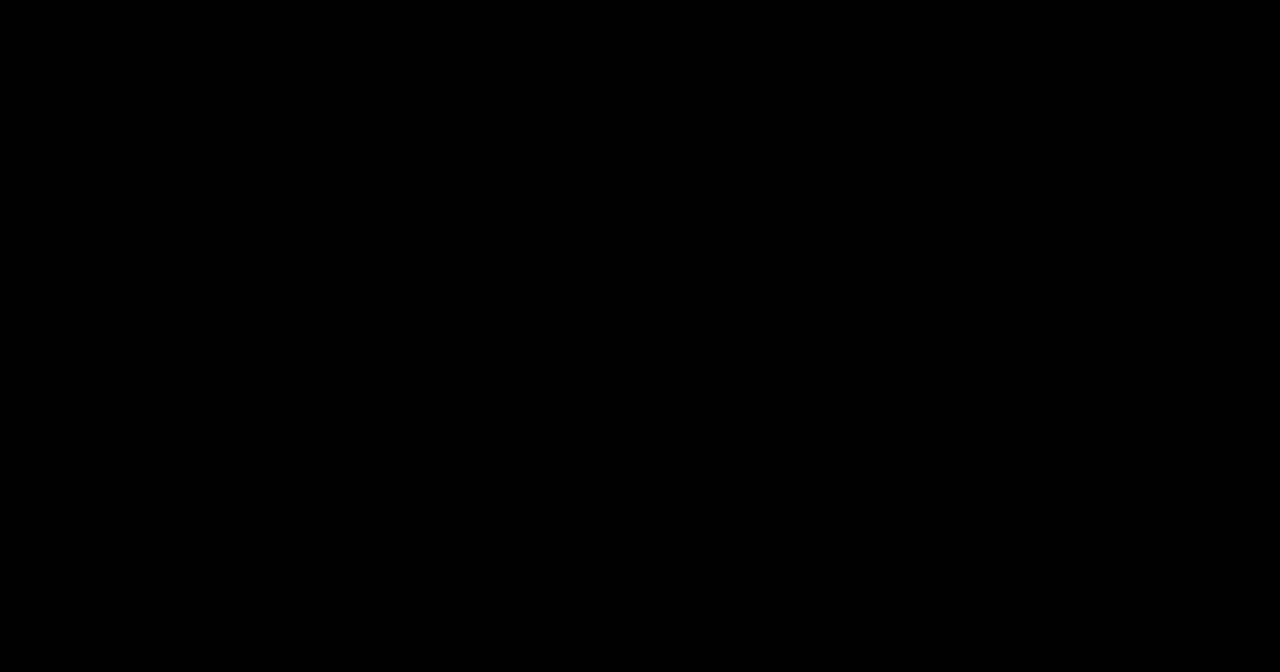
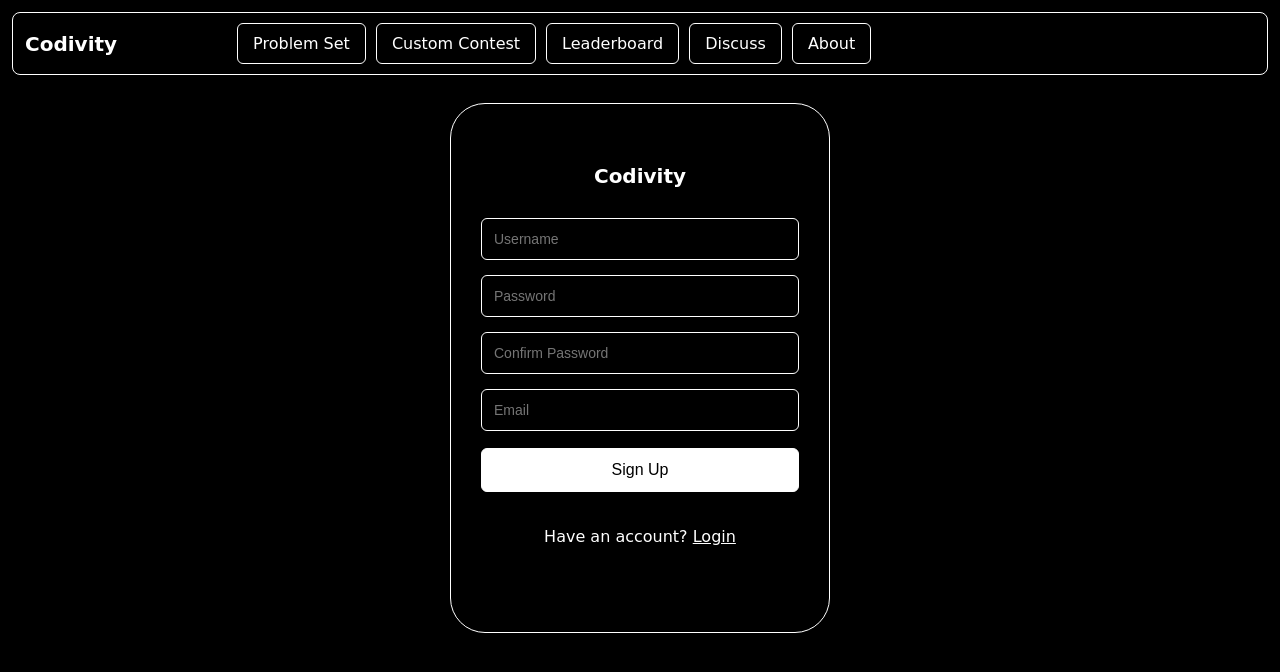
Before and after one commit to Prash072004/Codivity, a React app in the folder frontend/: page /signup in a window 1280 px wide. Shown: the top 672 px of the page. Built offline with nearby package versions, Linux system fonts and the light colour scheme; the HTML template or start-up script is replaced by a standard one.

Commit message:
build a sign up page

```diff
--- a/frontend/src/components/Navbar.jsx
+++ b/frontend/src/components/Navbar.jsx
@@ -1,11 +1,11 @@
 import { Link } from "react-router";
 import { NavLink } from "./NavLink";
 
-export function Navbar() {
+export function Navbar({showAuth = true}) {
     return <div style={{display: "flex", alignItems: "center", backgroundColor: "black", color: "white", border: "1px solid white", borderRadius: "8px", padding: "10px 12px"}}>
         {/* Logo */}
         <div>
-            <Link to="/" style={{textDecoration: "none", color: "white", fontSize: "20px", fontWeight: "600",}}>Codivity</Link>
+            <Link to="/" style={{textDecoration: "none", color: "white", fontSize: "20px", fontWeight: "600"}}>Codivity</Link>
         </div>
 
         {/* Navigation Links */}
@@ -18,9 +18,11 @@ export function Navbar() {
         </div>
 
         {/* Authentication */}
-        <div style={{display: "flex", gap: "10px", marginLeft: "auto"}}>
-            <NavLink to="/login">Login</NavLink>
-            <NavLink to="/signup">Sign Up</NavLink>
-        </div>
+        {showAuth && (
+            <div style={{display: "flex", gap: "10px", marginLeft: "auto"}}>
+                <NavLink to="/signin">Login</NavLink>
+                <NavLink to="/signup">Sign Up</NavLink>
+            </div>
+        )}
     </div>
 }
--- a/frontend/src/pages/Signup.jsx
+++ b/frontend/src/pages/Signup.jsx
@@ -1,5 +1,62 @@
+import { Navbar } from "../components/Navbar";
+
 export function Signup() {
-    return <div>
-        <h1>Sign Up</h1>
+    return <div style={{minHeight: "100vh", backgroundColor: "black", color: "white", padding: "12px", boxSizing: "border-box"}}>
+        {/* Navbar */}
+        <Navbar showAuth={false} />
+
+        {/* Signup Form */}
+        <div style={{display: "flex", justifyContent: "center", marginTop: "28px"}}>
+            <div style={{width: "380px", minHeight: "530px", border: "1px solid white", borderRadius: "35px", padding: "30px", boxSizing: "border-box",}}>
+                {/* Logo */}
+                <div style={{textAlign: "center", marginTop: "30px", marginBottom: "30px", fontSize: "20px", fontWeight: "600"}}>
+                    Codivity
+                </div>
+
+                {/* Form */}
+                <form>
+                    <input
+                        type="text"
+                        placeholder="Username"
+                        style={{width: "100%", boxSizing: "border-box", padding: "12px", marginBottom: "15px", backgroundColor: "black", color: "white", border: "1px solid white", borderRadius: "6px", fontSize: "14px"}}
+                    />
+
+                    <input
+                        type="password"
+                        placeholder="Password"
+                        style={{width: "100%", boxSizing: "border-box", padding: "12px", marginBottom: "15px", backgroundColor: "black", color: "white", border: "1px solid white", borderRadius: "6px", fontSize: "14px"}}
+
+                    />
+
+                    <input
+                        type="password"
+                        placeholder="Confirm Password"
+                        style={{width: "100%", boxSizing: "border-box", padding: "12px", marginBottom: "15px", backgroundColor: "black", color: "white", border: "1px solid white", borderRadius: "6px", fontSize: "14px"}}
+
+                    />
+
+                    <input
+                        type="email"
+                        placeholder="Email"
+                        style={{width: "100%", boxSizing: "border-box", padding: "12px", marginBottom: "15px", backgroundColor: "black", color: "white", border: "1px solid white", borderRadius: "6px", fontSize: "14px"}}
+                    />
+
+                    <button
+                        type="submit"
+                        style={{width: "100%", padding: "12px", marginTop: "2px", backgroundColor: "white", color: "black", border: "1px solid white", borderRadius: "6px", cursor: "pointer", fontSize: "16px", fontWeight: "520"}}
+                    >
+                        Sign Up
+                    </button>
+                </form>
+
+                {/* Sign In option */}
+                <div style={{textAlign: "center", marginTop: "35px", fontSize: "16px"}}>
+                    Have an account?{" "}
+                    <a href="/signin" style={{ color: "white" }}>
+                        Login
+                    </a>
+                </div>
+            </div>
+        </div>
     </div>
 }
```
